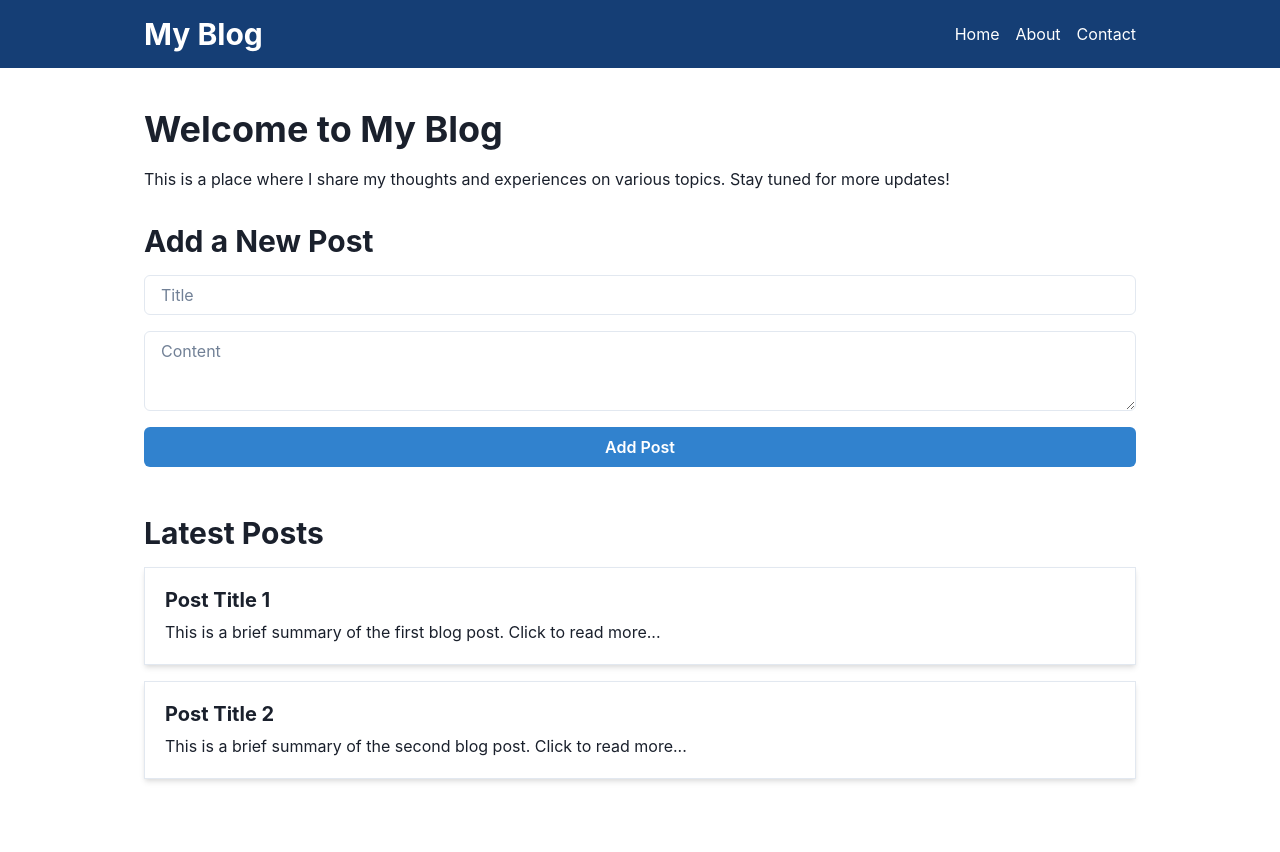
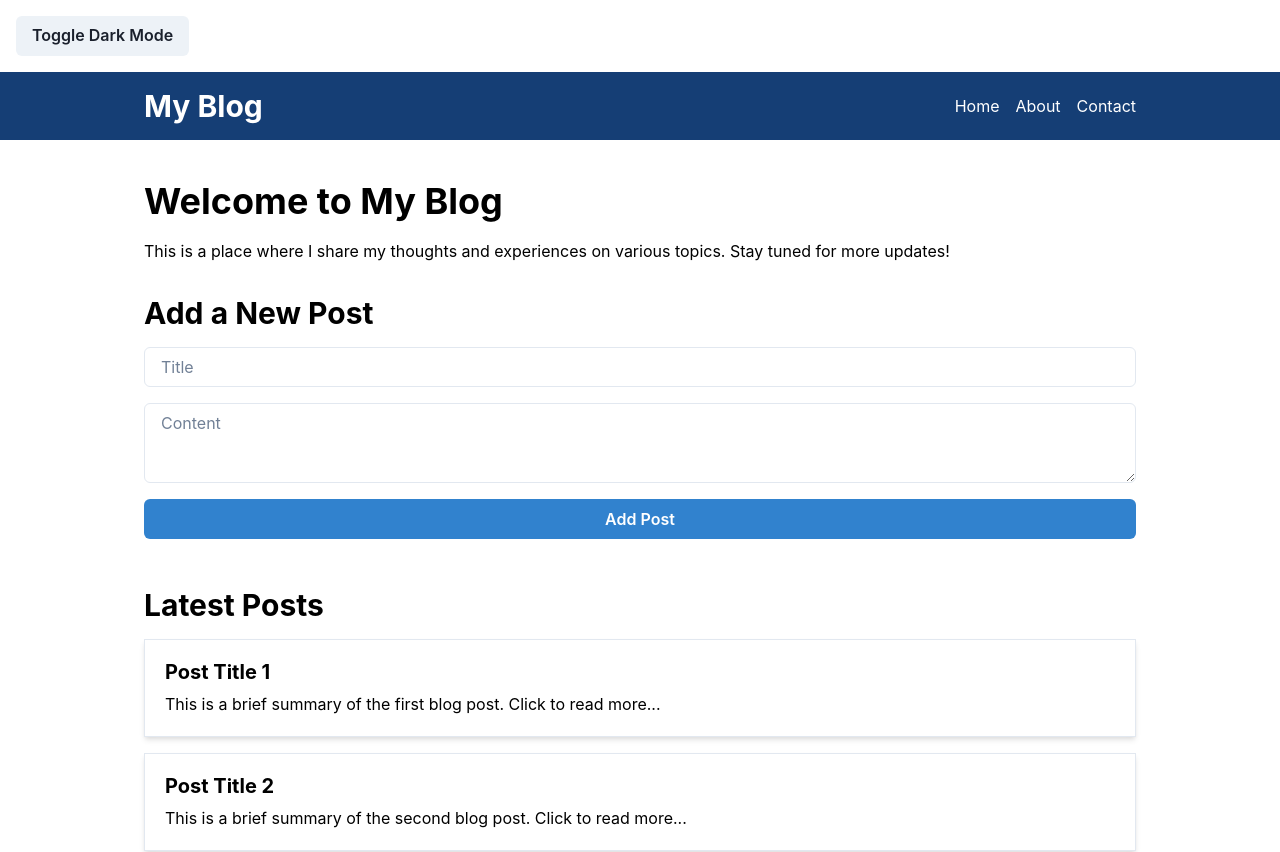
Before and after one commit to GPT-Engineer-App-Dev/zenith-blog-oasis, a React (Vite) app: page / in a window 1280 px wide. Shown: the top 852 px of the page. Built offline with nearby package versions, Linux system fonts and the light colour scheme.

Commit message:
Implement dark mode feature with toggle button for the personal blog website.

```diff
--- a/src/App.jsx
+++ b/src/App.jsx
@@ -1,9 +1,17 @@
 import { Route, BrowserRouter as Router, Routes } from "react-router-dom";
 import Index from "./pages/Index.jsx";
+import { Box, Button, useColorMode } from "@chakra-ui/react";
 
 function App() {
+  const { colorMode, toggleColorMode } = useColorMode();
+
   return (
     <Router>
+      <Box p={4}>
+        <Button onClick={toggleColorMode}>
+          Toggle {colorMode === "light" ? "Dark" : "Light"} Mode
+        </Button>
+      </Box>
       <Routes>
         <Route exact path="/" element={<Index />} />
       </Routes>
--- a/src/main.jsx
+++ b/src/main.jsx
@@ -1,7 +1,8 @@
 import React from "react";
 import ReactDOM from "react-dom/client";
 import App from "./App.jsx";
-import { ChakraProvider, extendTheme } from "@chakra-ui/react";
+import { ChakraProvider, extendTheme, ColorModeScript } from "@chakra-ui/react";
+import { mode } from "@chakra-ui/theme-tools";
 
 const colors = {
   brand: {
@@ -11,11 +12,26 @@ const colors = {
   },
 };
 
-const theme = extendTheme({ colors });
+const config = {
+  initialColorMode: "light",
+  useSystemColorMode: false,
+};
+
+const styles = {
+  global: (props) => ({
+    body: {
+      bg: mode("white", "gray.800")(props),
+      color: mode("black", "white")(props),
+    },
+  }),
+};
+
+const theme = extendTheme({ config, styles, colors });
 
 ReactDOM.createRoot(document.getElementById("root")).render(
   <React.StrictMode>
     <ChakraProvider theme={theme}>
+      <ColorModeScript initialColorMode={theme.config.initialColorMode} />
       <App />
     </ChakraProvider>
   </React.StrictMode>
--- a/src/pages/Index.jsx
+++ b/src/pages/Index.jsx
@@ -1,5 +1,5 @@
 import { useState } from "react";
-import { Box, Container, Flex, Heading, Text, VStack, HStack, Link, Spacer, Input, Textarea, Button } from "@chakra-ui/react";
+import { Box, Container, Flex, Heading, Text, VStack, HStack, Link, Spacer, Input, Textarea, Button, useColorModeValue } from "@chakra-ui/react";
 import { FaTwitter, FaLinkedin, FaGithub } from "react-icons/fa";
 
 const Index = () => {
@@ -21,10 +21,13 @@ const Index = () => {
     setNewPost({ title: "", content: "" });
   };
 
+  const bg = useColorModeValue("white", "gray.800");
+  const color = useColorModeValue("black", "white");
+
   return (
-    <Box>
+    <Box bg={bg} color={color}>
       {/* Navigation Bar */}
-      <Box as="nav" bg="brand.800" color="white" py={4}>
+      <Box as="nav" bg={useColorModeValue("brand.800", "gray.700")} color="white" py={4}>
         <Container maxW="container.lg">
           <Flex align="center">
             <Heading as="h1" size="lg">My Blog</Heading>
@@ -82,7 +85,7 @@ const Index = () => {
       </Container>
 
       {/* Footer */}
-      <Box as="footer" bg="brand.800" color="white" py={4} mt={10}>
+      <Box as="footer" bg={useColorModeValue("brand.800", "gray.700")} color="white" py={4} mt={10}>
         <Container maxW="container.lg">
           <Flex align="center">
             <Text>&copy; {new Date().getFullYear()} My Blog. All rights reserved.</Text>
```
